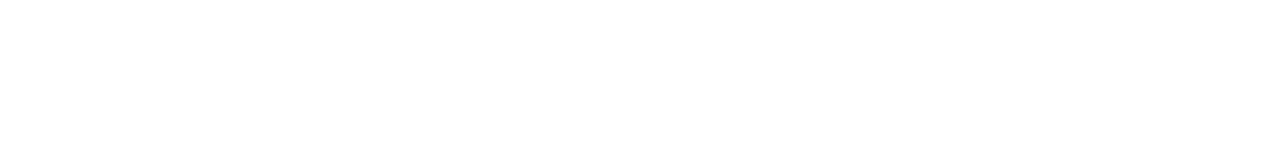
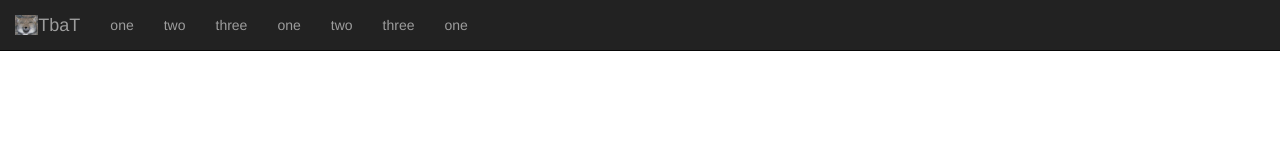
Before and after one commit to BrokeNose/homework, a plain HTML site: page index.html in a window 1280 px wide. Drawn offline with Linux system fonts and the light colour scheme.

Commit message:
navbar added

```diff
--- a/index.html
+++ b/index.html
@@ -6,9 +6,39 @@
 	<meta name="viewport" content="width=device-width, initial-scale=1"/>
 	<title>index.html</title>
 	<link rel="stylesheet" href="css/bootstrap.css"/>
+
+	<style>
+		.navbar-inverse > img{
+			padding-right: 0;
+		}
+		.navbar-inverse > a{
+			padding-left: 0;
+		}
+
+	</style>
 </head>
 <body>
-
+	<div class="navbar navbar-inverse navbar-fixed-top">
+		<img class="navbar-brand" src="images/index/TbaT_Icon.png" alt="">
+		<a href="index.html" class="navbar-brand">TbaT</a>
+		<!-- data target= "선택자" -->
+		<button class="navbar-toggle" data-toggle="collapse" data-target="#one">
+			<span class="icon-bar"></span>
+			<span class="icon-bar"></span>
+			<span class="icon-bar"></span>
+		</button>
+		<div class="collapse navbar-collapse" id="one">
+			<ul class="nav navbar-nav">
+				<li><a href="#">one</a></li>
+				<li><a href="#">two</a></li>
+				<li><a href="#">three</a></li>
+				<li><a href="#">one</a></li>
+				<li><a href="#">two</a></li>
+				<li><a href="#">three</a></li>
+				<li><a href="#">one</a></li>
+			</ul>
+		</div>
+	</div>
 <script src="js/jquery-3.3.1.js"></script>
 <script src="js/bootstrap.js"></script>
 </body>
```
Also changed, not shown: css/style.css (added), images/index/TbaT_Icon.png (added).
